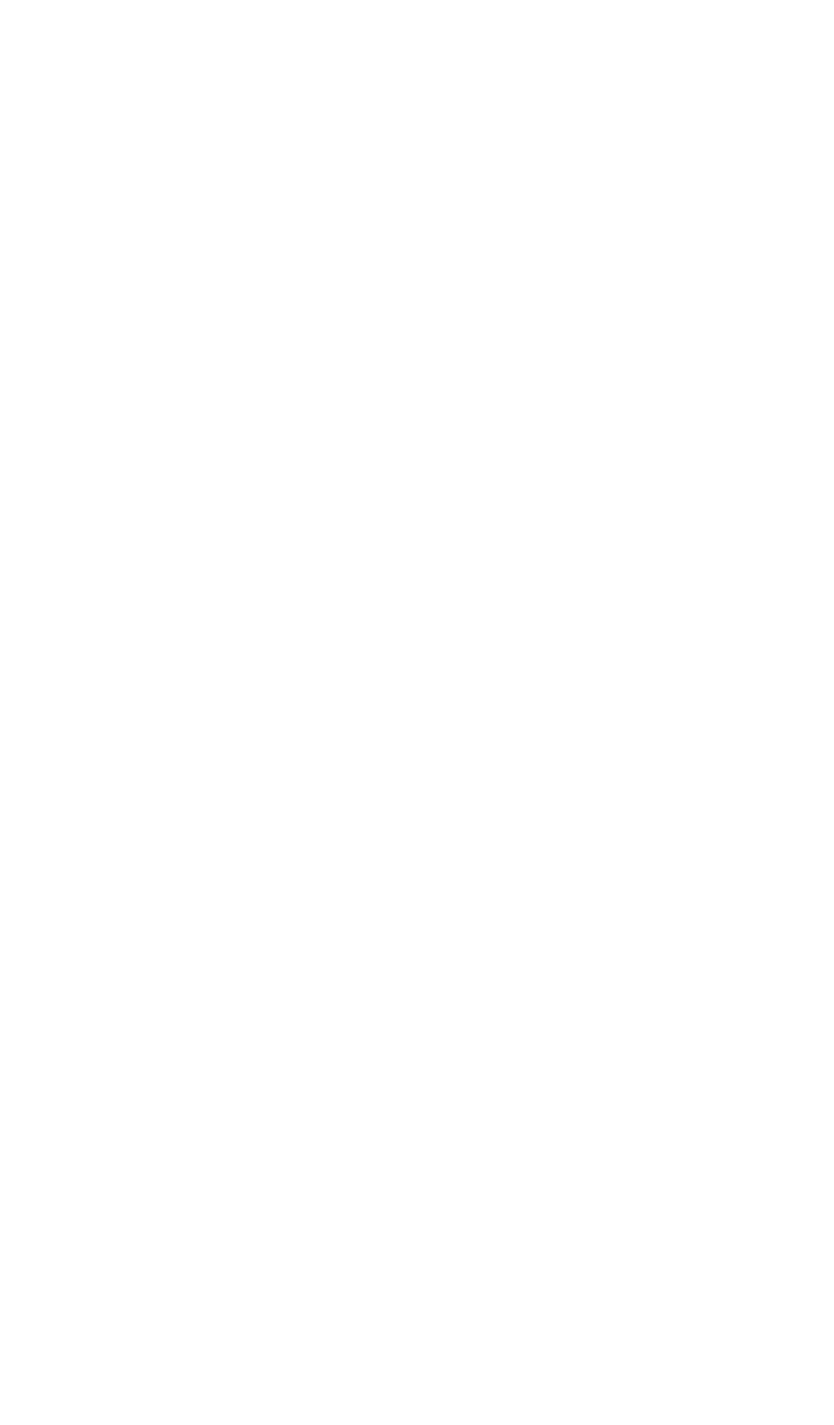
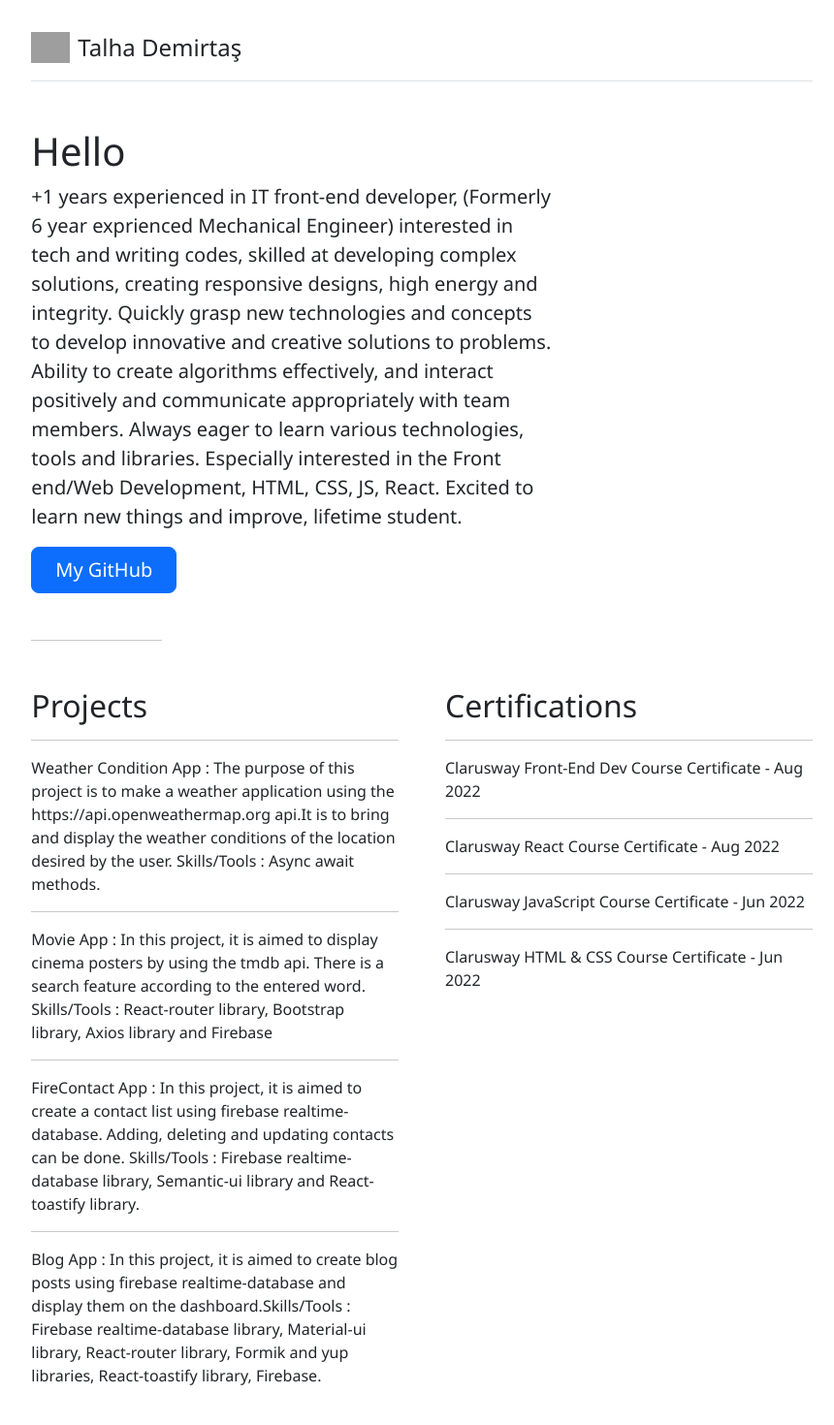
Before and after one commit to TalhaDemirtas/newspapier, a React (Vite) app: page /aboutme in a window 1280 px wide. Shown: the part 200-1670 px from the top of the page at 97% size, without its empty margins (205-1065 px from the left). Before the commit the page ends 800 px from the top, so only its background shows below. Built offline with nearby package versions, Linux system fonts and the light colour scheme; no server answers; grey boxes are pictures that could not be loaded.

Commit message:
feat: aboutme, footer

```diff
--- a/src/App.jsx
+++ b/src/App.jsx
@@ -1,19 +1,23 @@
 import Header from './components/Header';
 import Home from './pages/Home';
 import { BrowserRouter, Route, Routes } from 'react-router-dom';
-import Category from './components/Category';
+import Category from './pages/Category';
+import Aboutme from './pages/Aboutme';
+import Navi from './components/navi';
+import Footer from './components/Footer';
 
 function App() {
   return (
-    <>
     <BrowserRouter>
+      <Navi/>
       <Header />
       <Routes>
         <Route exact path="/" element={<Home />} />
         <Route exact path="/:cat_name" element={<Category />} />
+        <Route exact path="/aboutme" element={<Aboutme />} />
       </Routes>
+      <Footer/>
     </BrowserRouter>
-    </>
   );
 }
 
--- a/src/components/Footer.jsx
+++ b/src/components/Footer.jsx
@@ -1,9 +1,11 @@
-import React from 'react'
-
 const Footer = () => {
   return (
-    <div>Footer</div>
-  )
-}
+    <div className="col-lg-8 mx-auto p-4 py-md-5">
+      <footer className="pt-5 my-5 text-muted border-top">
+        Talha Demirtaş &middot; &copy; 2023
+      </footer>
+    </div>
+  );
+};
 
-export default Footer
+export default Footer;
--- /dev/null
+++ b/src/pages/Aboutme.jsx
@@ -0,0 +1,58 @@
+import tlogo from "../assets/letter-t.svg";
+
+const Aboutme = () => {
+  return (
+    <>
+    <div className="col-lg-8 mx-auto p-4 py-md-5">
+    <header className="d-flex align-items-center pb-3 mb-5 border-bottom">
+      <a className="d-flex align-items-center text-dark text-decoration-none">
+        <img src={tlogo} width="40" height="32" className="me-2" viewBox="0 0 118 94" role="img"/>
+        <span className="fs-4">Talha Demirtaş</span>
+      </a>
+    </header>
+    <main>
+      <h1>Hello</h1>
+      <p className="fs-5 col-md-8">+1 years experienced in IT  front-end developer, (Formerly 6 year exprienced Mechanical Engineer) interested in tech and writing codes, skilled at developing complex solutions, creating responsive designs, high energy and integrity. Quickly grasp new technologies and concepts to develop innovative and creative solutions to problems. Ability to create algorithms effectively, and interact positively and communicate appropriately  with  team  members.  Always  eager  to  learn  various  technologies,  tools  and  libraries. Especially interested in the Front end/Web Development, HTML, CSS, JS, React. Excited to learn new things and improve, lifetime student.</p>
+
+      <div className="mb-5">
+        <a href="https://github.com/TalhaDemirtas" target="_blank" className="btn btn-primary btn-lg px-4">My GitHub</a>
+      </div>
+
+      <hr className="col-3 col-md-2 mb-5"/>
+
+      <div className="row g-5">
+        <div className="col-md-6">
+          <h2>Projects</h2>
+          <ul className="icon-list ps-0">
+          <hr/>
+            <li className="d-flex align-items-start mb-1">Weather Condition App : The purpose of this project is to make a weather application using the https://api.openweathermap.org api.It is to bring and display the weather conditions of the location desired by the user. Skills/Tools : Async await methods.</li>
+            <hr/>
+            <li className="d-flex align-items-start mb-1">Movie App :  In this project, it is aimed to display cinema posters by using the tmdb api. There is a search feature according to the entered word. Skills/Tools : React-router library, Bootstrap library, Axios library and Firebase</li>
+            <hr/>
+            <li className="d-flex align-items-start mb-1">FireContact App : In this project, it is aimed to create a contact list using firebase realtime-database. Adding, deleting and updating contacts can be done. Skills/Tools : Firebase realtime-database library, Semantic-ui library and React-toastify library.</li>
+            <hr/>
+            <li className="d-flex align-items-start mb-1">Blog App :  In this project, it is aimed to create blog posts using firebase realtime-database and display them on the dashboard.Skills/Tools : Firebase realtime-database library, Material-ui library, React-router library, Formik and yup libraries, React-toastify library, Firebase.</li>
+          </ul>
+        </div>
+
+        <div className="col-md-6">
+          <h2>Certifications</h2>
+          <ul className="icon-list ps-0">
+          <hr/>
+            <li className="d-flex align-items-start mb-1">Clarusway Front-End Dev Course Certificate - Aug 2022 </li>
+            <hr/>
+            <li className="d-flex align-items-start mb-1">Clarusway React Course Certificate - Aug 2022</li>
+            <hr/>
+            <li className="d-flex align-items-start mb-1">Clarusway JavaScript Course Certificate - Jun 2022 </li>
+            <hr/>
+            <li className="d-flex align-items-start mb-1">Clarusway HTML & CSS Course Certificate - Jun 2022</li>
+          </ul>
+        </div>
+      </div>
+    </main>
+  </div>
+  </>
+  )
+}
+
+export default Aboutme
```
Also changed, not shown: src/pages/Aboutus.jsx (deleted, +0 -9 lines). Lines whose indentation alone changed are shown as unchanged.
